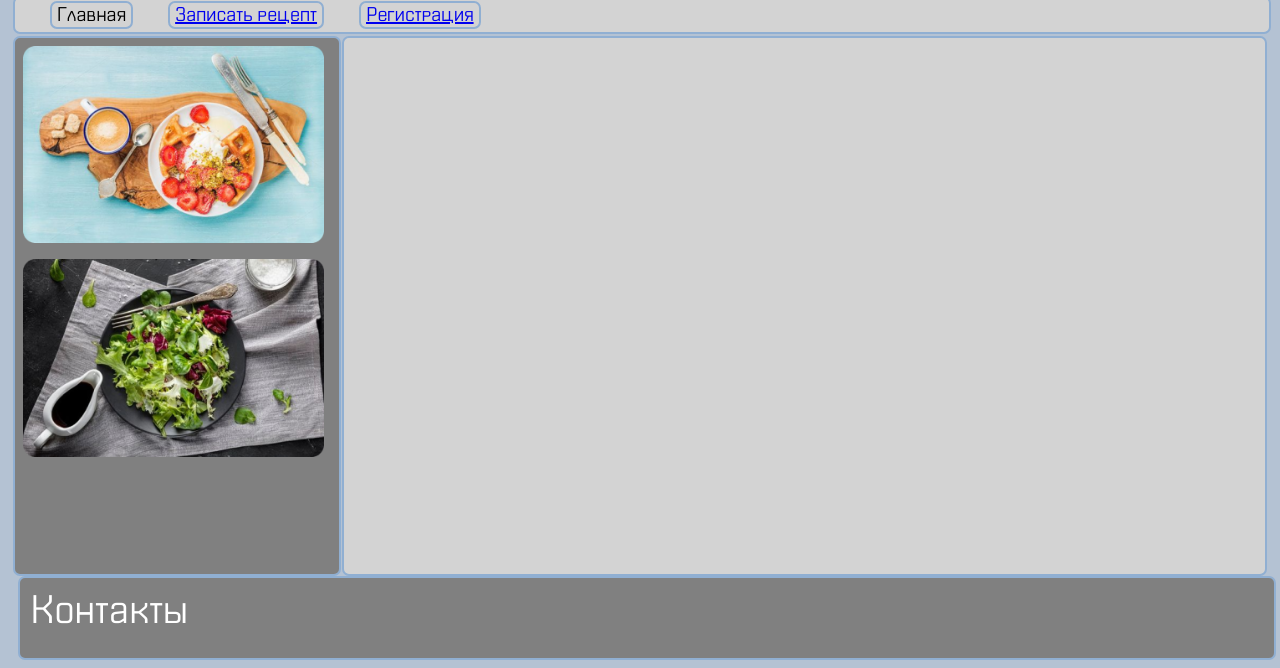
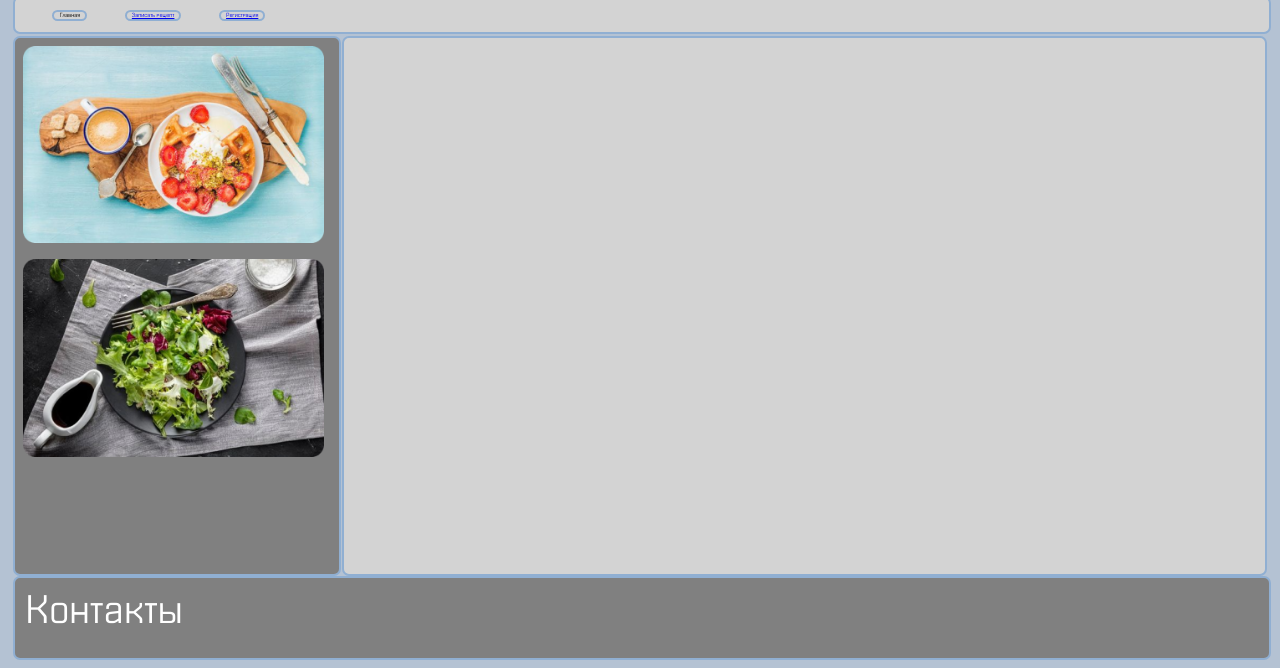
Before and after one commit to kVsacjnsakj/PWA, a plain HTML site: page index.html in a window 1280 px wide. Shown: the part 132-800 px from the top of the page. Drawn offline with Linux system fonts and the light colour scheme.

Commit message:
Update style.css

```diff
--- a/style.css
+++ b/style.css
@@ -2,7 +2,7 @@ body{
 	background: #B4C2D3;
 
 }
-#container{
+.container{
 	display: block;
 	flex-wrap: wrap;
 }
@@ -50,8 +50,8 @@ body{
 .leftside{
 	justify-content: center;
 	align-content: center;
-	font-size: 20px;
-	margin-left: 35px;
+	font-size: 20%;
+	margin-left: 3%;
 	border-radius: 7px;
 	border:2px solid #90AFD2;
 	padding-left: 5px;
@@ -110,7 +110,7 @@ body{
 	flex-wrap: wrap;
 	bottom: 1%;
 	width: 98%;
-	left: 18px;
+	left: 1%;
 	height: 10%;
 	background: gray;
 	border-radius: 7px;
```
